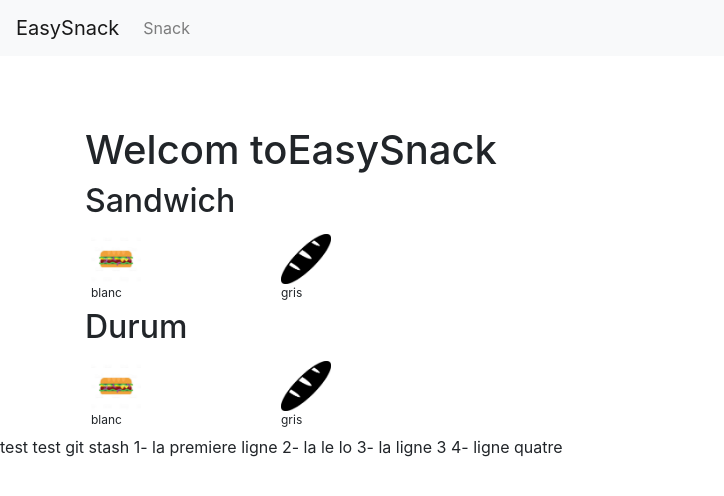
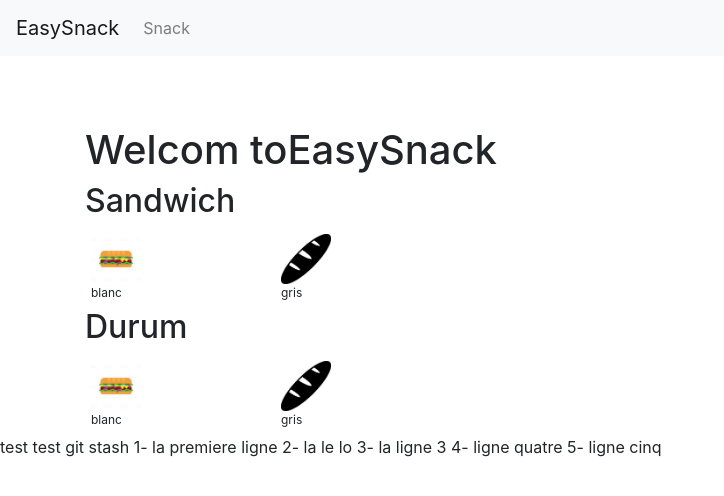
Before and after one commit to abodojana/easySnack, an Angular app: page / in a window 1280 px wide. Shown: the top 496 px of the page, without its empty margins (0-724 px from the left). Built offline with nearby package versions, Linux system fonts and the light colour scheme.

Commit message:
add ligne 5

```diff
--- a/src/app/app.component.html
+++ b/src/app/app.component.html
@@ -9,3 +9,4 @@ test git stash
 2- la le lo
 3- la ligne 3
 4- ligne quatre
+5- ligne cinq
```
